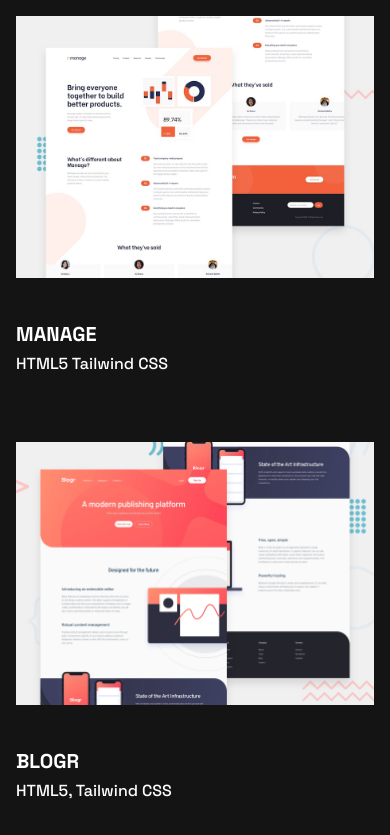
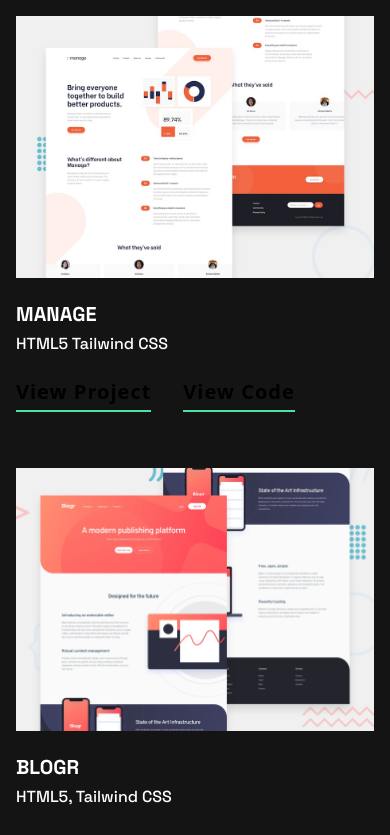
Before and after one commit to MundiaNderi/single-page, a React (Vite) app: page / in a window 390 px wide. Shown: the part 1774-2609 px from the top of the page. Built offline with nearby package versions, Linux system fonts and the light colour scheme.

Commit message:
Fixing mobile view buttons

```diff
--- a/src/Projects.css
+++ b/src/Projects.css
@@ -23,3 +23,7 @@
     opacity: 0.75;
     background: #000;
 }
+
+link {
+    color: white;
+}
--- a/src/Projects.jsx
+++ b/src/Projects.jsx
@@ -16,13 +16,13 @@
       </div>
       <div className="card grid md:grid-cols-3 gap-4 md:gap-8 mx-4 md:mb-32 md:mx-44">
   {projectsData.map((project) => (
-    <div key={project.id} className="flex-shrink-0 relative  hover:opacity-55 hover:bg-black">
+    <div key={project.id} className="flex-shrink-0 relative  mb:hover:opacity-75 mb:hover:bg-black">
       <img
         src={project.image}
         alt={`Project: ${project.title}`}
         className="w-full object-cover "
       />
-      <div className="absolute project inset-0 flex flex-col  items-center mx-auto opacity-0 hover:opacity-100 transition-opacity">
+      <div className="hidden md:flex absolute project inset-0 flex-col  items-center mx-auto opacity-0 hover:opacity-100 transition-opacity">
         <a
           href={project.url}
           target="_blank"
@@ -42,8 +42,29 @@
            <hr className='projectshr mt-1' />
         </a>
       </div>
-      <h2 className="font-space mt-10 md:mt-5 font-bold text-xl leading-8">{project.title}</h2>
-      <p className="text-white contact font-space font-medium text-base leading-7 mb-12 md:mb-0">{project.skills}</p>
+      <h2 className="font-space mt-5 md:mt-5 font-bold text-xl leading-8">{project.title}</h2>
+      <p className="text-white contact font-space font-medium text-base leading-7 mb-5 md:mb-0">{project.skills}</p>
+      {/*Mobile Buttons */}
+      <div className='md:hidden flex flex-row items-cente mt-5 text-white'>
+        <a
+          href={project.url}
+          target="_blank"
+          rel="noopener noreferrer"
+          className="text-white font-space-grotesk font-bold text-xl leading-7 tracking-wider link mr-8">
+          View Project
+           <hr className='projectshr mt-1 mb-10' />
+        </a>
+        <a
+          href={project.github}
+          target="_blank"
+          rel="noopener noreferrer"
+          className="link font-space-grotesk font-bold text-xl leading-7 tracking-wider"
+        >
+          View Code
+           <hr className='projectshr mt-1 mb-10' />
+        </a>
+
+      </div>
     </div>
   ))}
 </div>
--- a/src/data.jsx
+++ b/src/data.jsx
@@ -21,7 +21,7 @@
         skills: "HTML5, Tailwind CSS, Chart.js",
         image: '/expenses.jpg',
         url: "https://chimerical-cendol-ec3d92.netlify.app/",
-        github: "https://github.com/MundiaNderi/blogr"
+        github: "https://github.com/MundiaNderi/expenses"
     },
     {
         id: 4,
```
